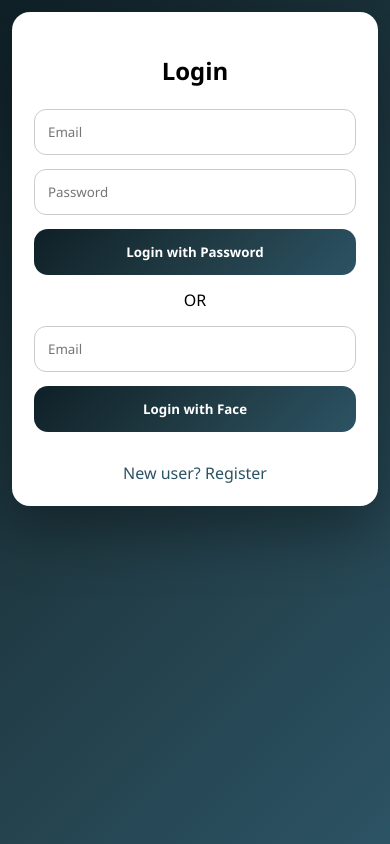
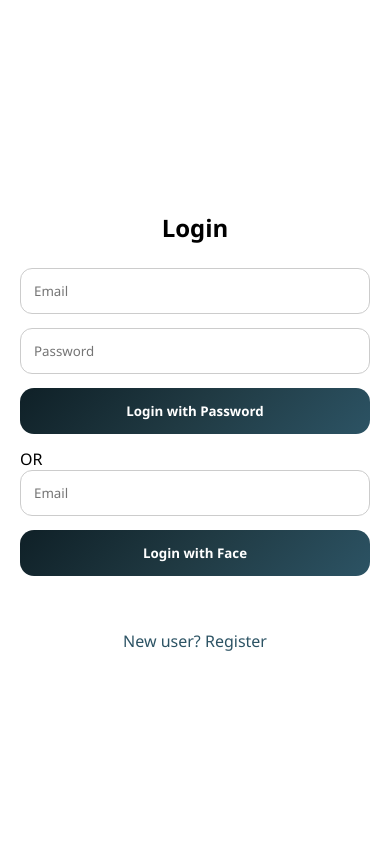
Before and after one commit to AnujBhatia7471/Face-Recognition-Login-System, a Flask app: page / in a window 390 px wide. Run offline with Flask 3, Linux system fonts and the light colour scheme.

Commit message:
Update style.css

```diff
--- a/static/style.css
+++ b/static/style.css
@@ -71,25 +71,37 @@ a {
 }
 
 /* ================= MOBILE ================= */
+/* ================= MOBILE ================= */
 @media (max-width: 480px) {
   body {
-    padding: 12px;
-    align-items: flex-start;
+    padding: 0;
+    margin: 0;
+    min-height: 100vh;
+    justify-content: flex-start;
+    align-items: stretch;
   }
 
   .container {
     width: 100%;
-    max-width: 380px;
-    padding: 22px;
+    max-width: 100%;
+    min-height: 100vh;
+
+    padding: 24px 20px;
+
+    border-radius: 0;        /* 🔥 full screen look */
+    box-shadow: none;        /* 🔥 remove card effect */
+
+    display: flex;
+    flex-direction: column;
+    justify-content: center; /* center content vertically */
+  }
+
+  h2 {
+    margin-bottom: 24px;
   }
 
   video {
-    max-height: 240px;
+    max-height: 260px;
     object-fit: cover;
   }
 }
-.divider {
-  display: flex;
-  justify-content: center;
-  margin-bottom: 15px;
-}
```
